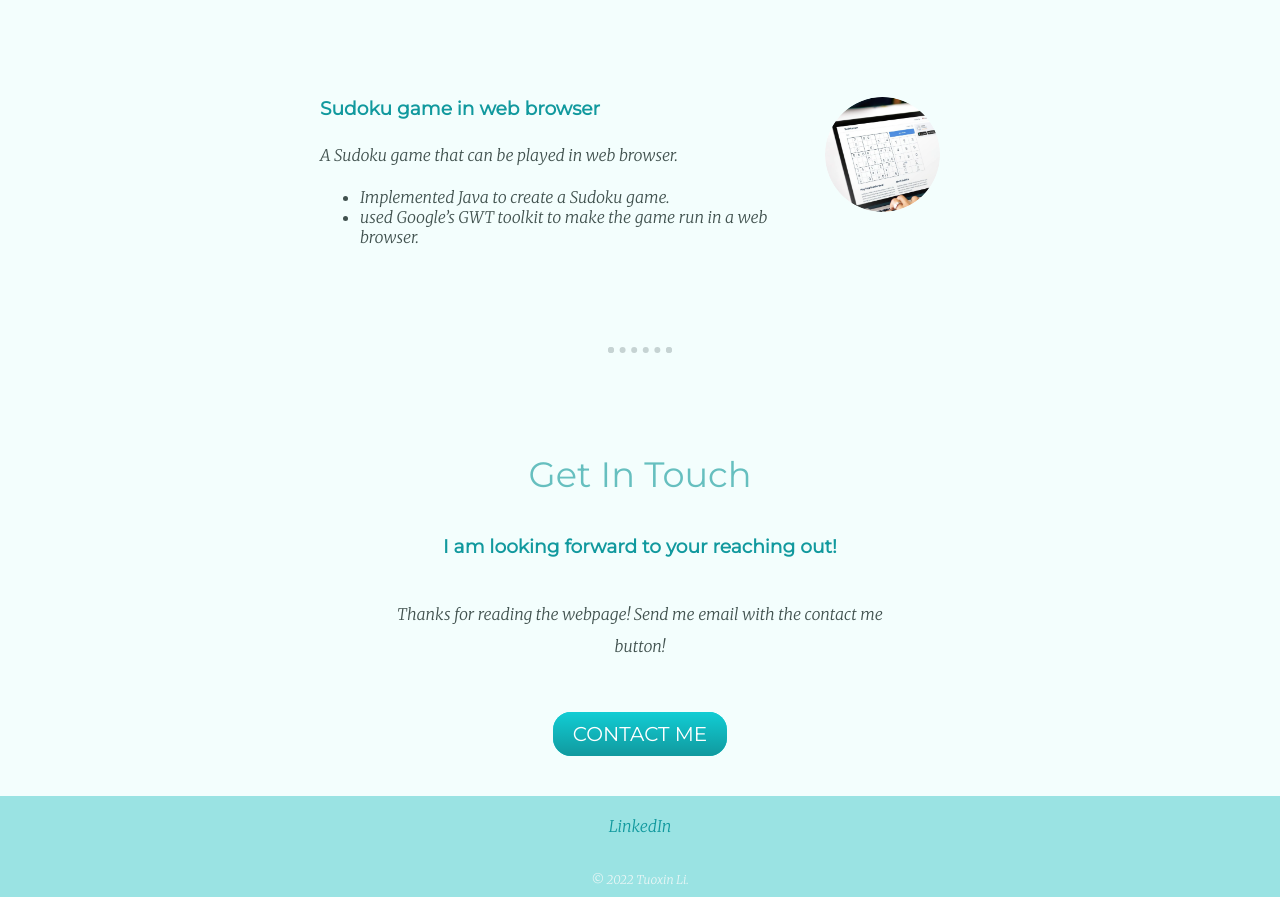
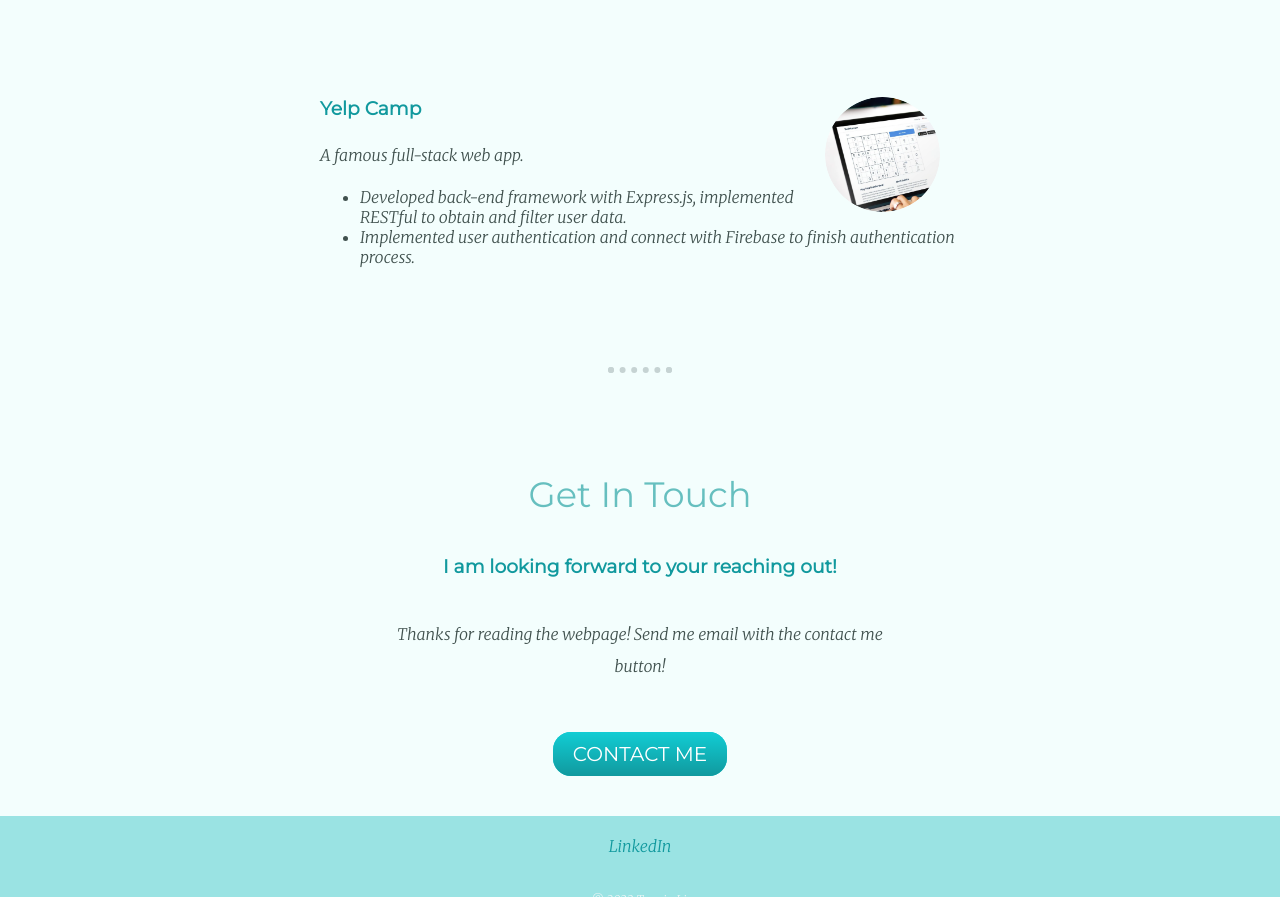
Before and after one commit to txli299/mySite2, a plain HTML site: page index.html in a window 1280 px wide. Shown: the part 1655-2552 px from the top of the page. Drawn offline with Linux system fonts and the light colour scheme.

Commit message:
Update index.html

```diff
--- a/index.html
+++ b/index.html
@@ -43,11 +43,11 @@
         </div>
         <div class="skill-row">
           <img class="computerImg" src="image/sudoku.png" alt="sudoku-img">
-          <h3>Sudoku game in web browser</h3>
-          <p>A Sudoku game that can be played in web browser.</p>
+          <h3>Yelp Camp</h3>
+          <p>A famous full-stack web app.</p>
           <ul>
-            <li>Implemented Java to create a Sudoku game.</li>
-            <li>used Google’s GWT toolkit to make the game run in a web browser.</li>
+            <li>Developed back-end framework with Express.js, implemented RESTful to obtain and filter user data.</li>
+            <li>Implemented user authentication and connect with Firebase to finish authentication process.</li>
           </ul>
       </div>
       </div>
```
